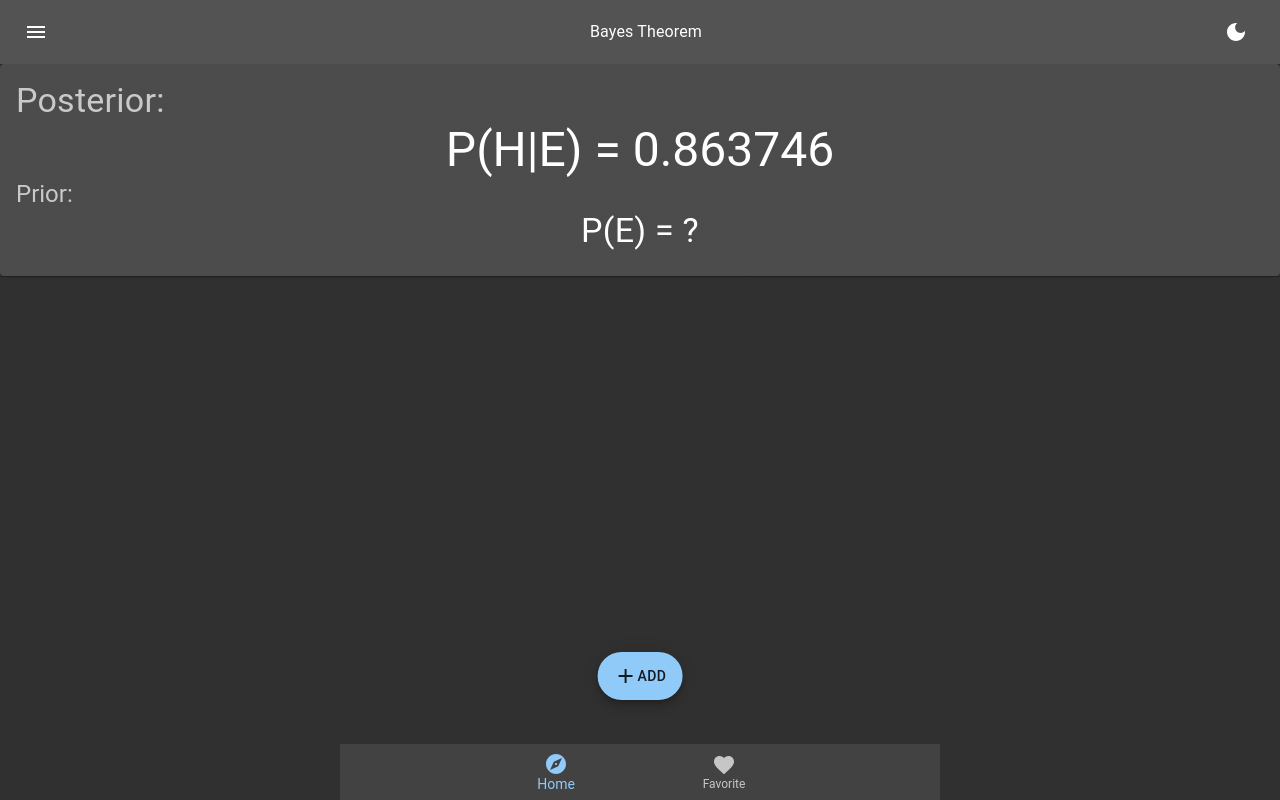
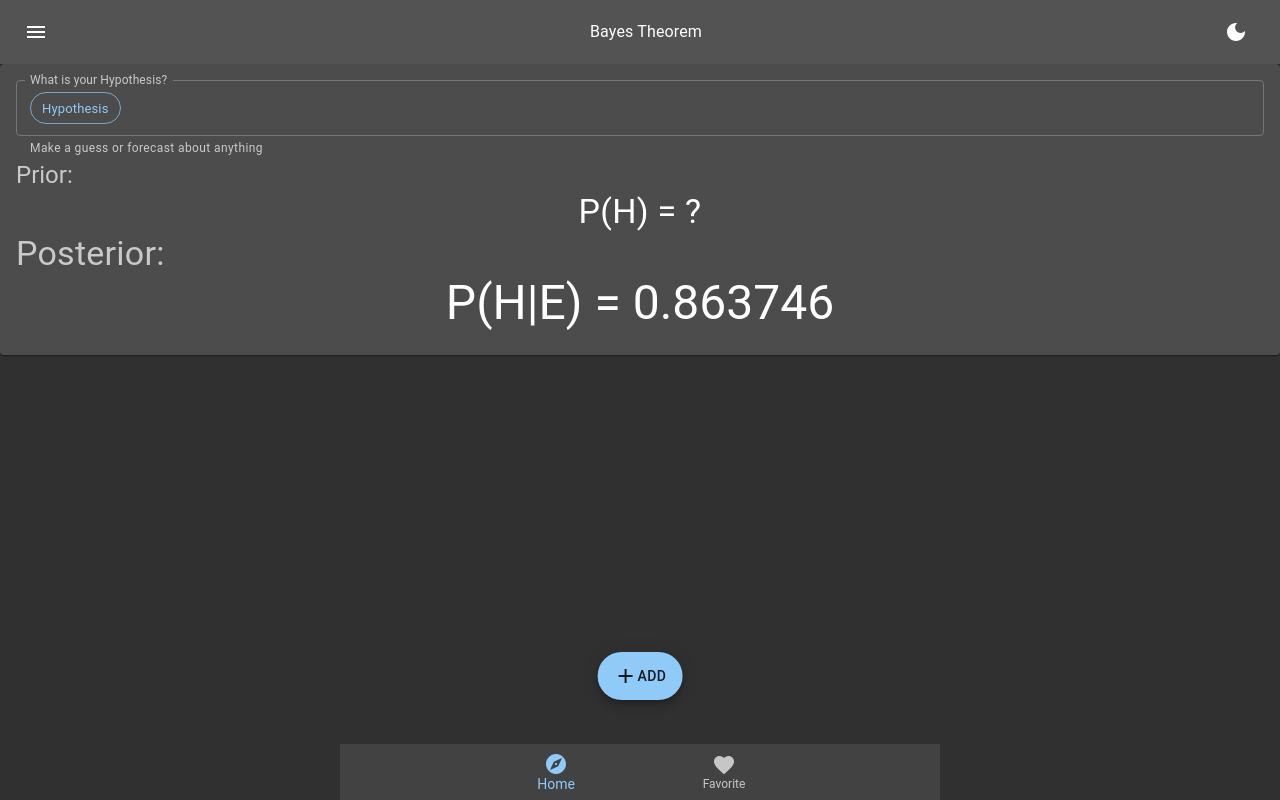
Before and after one commit to quantumsnowball/bayes-domain, a Next.js app: page / in a window 1280 px wide. Built offline with nearby package versions, Linux system fonts and the light colour scheme.

Commit message:
layout: hypothesis statement textfield

```diff
--- a/components/Pages/Home/HypothesisCard.tsx
+++ b/components/Pages/Home/HypothesisCard.tsx
@@ -1,5 +1,8 @@
 import {
   Card, CardContent,
+  Chip,
+  InputAdornment,
+  TextField,
   Typography
 } from "@mui/material"
 
@@ -8,10 +11,27 @@ function HypothesisCard() {
   return (
     <Card>
       <CardContent>
+        <TextField
+          fullWidth
+          variant="outlined"
+          color='primary'
+          label='What is your Hypothesis?'
+          helperText="Make a guess or forecast about anything"
+          InputProps={{
+            startAdornment:
+              <InputAdornment
+                position="start"
+                sx={{ fontsize: 30 }}
+              >
+                <Chip label='Hypothesis' variant='outlined' color='primary' />
+              </InputAdornment>,
+          }}
+        >
+        </TextField>
+        <Typography variant="h5" sx={{ textAlign: 'left' }} color="text.secondary">Prior:</Typography>
+        <Typography variant="h4">P(H) = ?</Typography>
         <Typography variant="h4" sx={{ textAlign: 'left' }} color="text.secondary">Posterior:</Typography>
         <Typography variant="h3">P(H|E) = 0.863746</Typography>
-        <Typography variant="h5" sx={{ textAlign: 'left' }} color="text.secondary">Prior:</Typography>
-        <Typography variant="h4">P(E) = ?</Typography>
       </CardContent>
     </Card>
   )
```
